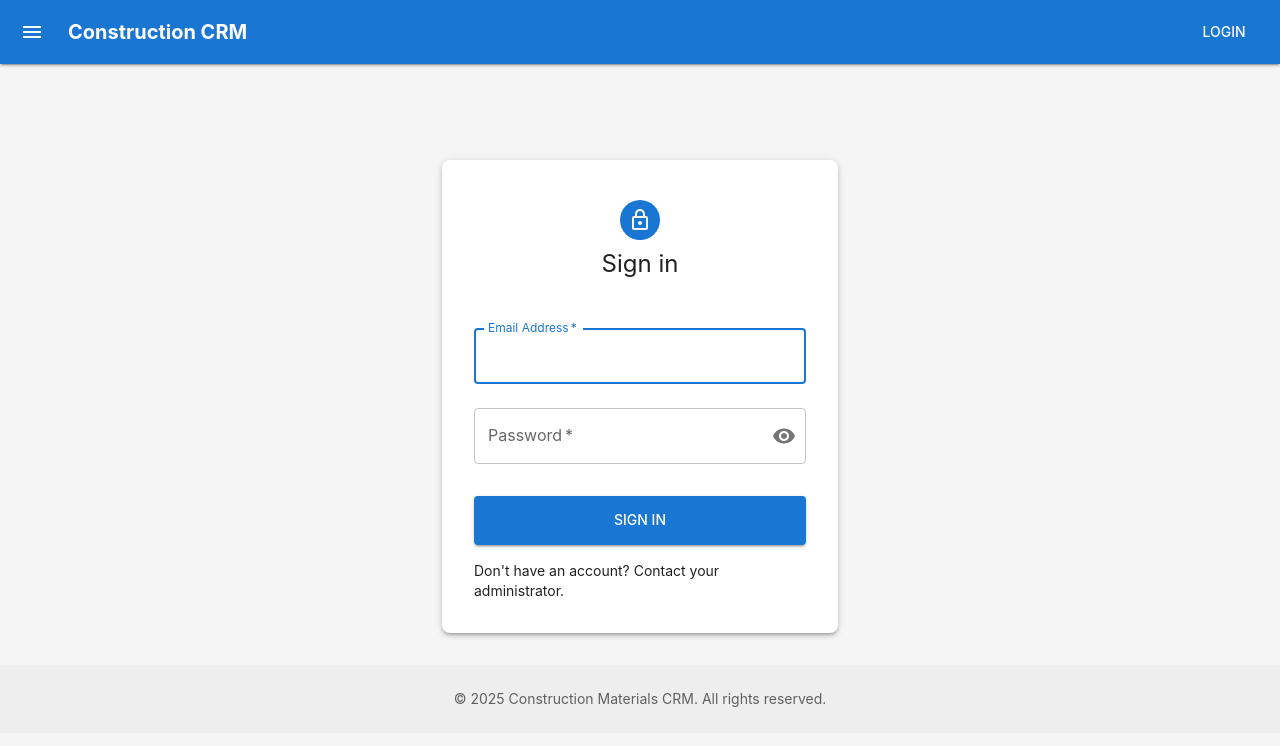
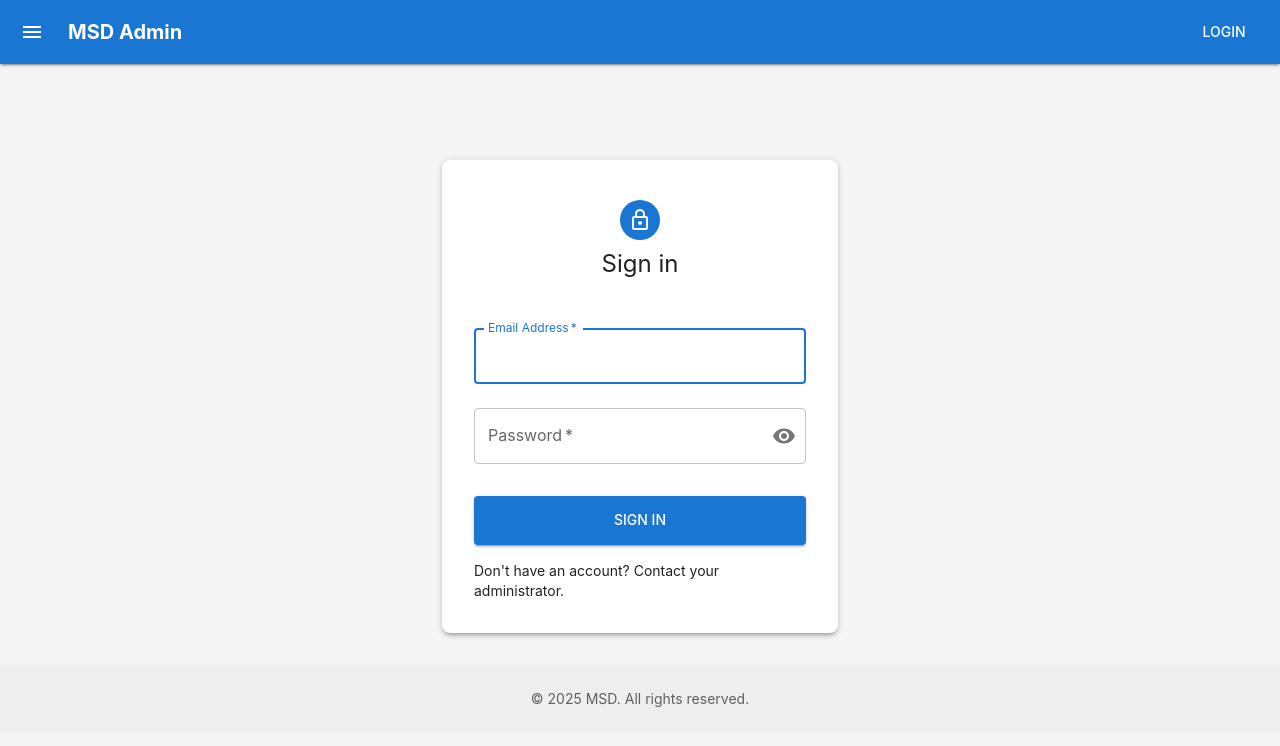
Before and after one commit to jataellen/msd_admin_app, a React (Create React App) app in the folder frontend/: page /login in a window 1280 px wide. Shown: the top 746 px of the page. Built offline with nearby package versions, Linux system fonts and the light colour scheme; no server answers.

Commit message:
origins settings

```diff
--- a/frontend/src/App.js
+++ b/frontend/src/App.js
@@ -231,7 +231,7 @@ const AppContent = () => {
       <Box component="footer" sx={{ py: 3, px: 2, mt: 'auto', backgroundColor: (theme) => theme.palette.grey[200] }}>
         <Container maxWidth="sm">
           <Typography variant="body2" color="text.secondary" align="center">
-            © {new Date().getFullYear()} Construction Materials CRM. All rights reserved.
+            © {new Date().getFullYear()} MSD. All rights reserved.
           </Typography>
         </Container>
       </Box>
--- a/frontend/src/components/Navbar.js
+++ b/frontend/src/components/Navbar.js
@@ -250,7 +250,7 @@ const Navbar = () => {
             to="/"
             sx={{ flexGrow: 1, textDecoration: 'none', color: 'inherit', fontWeight: 'bold' }}
           >
-            Construction CRM
+            MSD Admin
           </Typography>
 
           {isAuthenticated ? (
```
Also changed, not shown: 1 other file (tests, documents, lock files or other folders).
